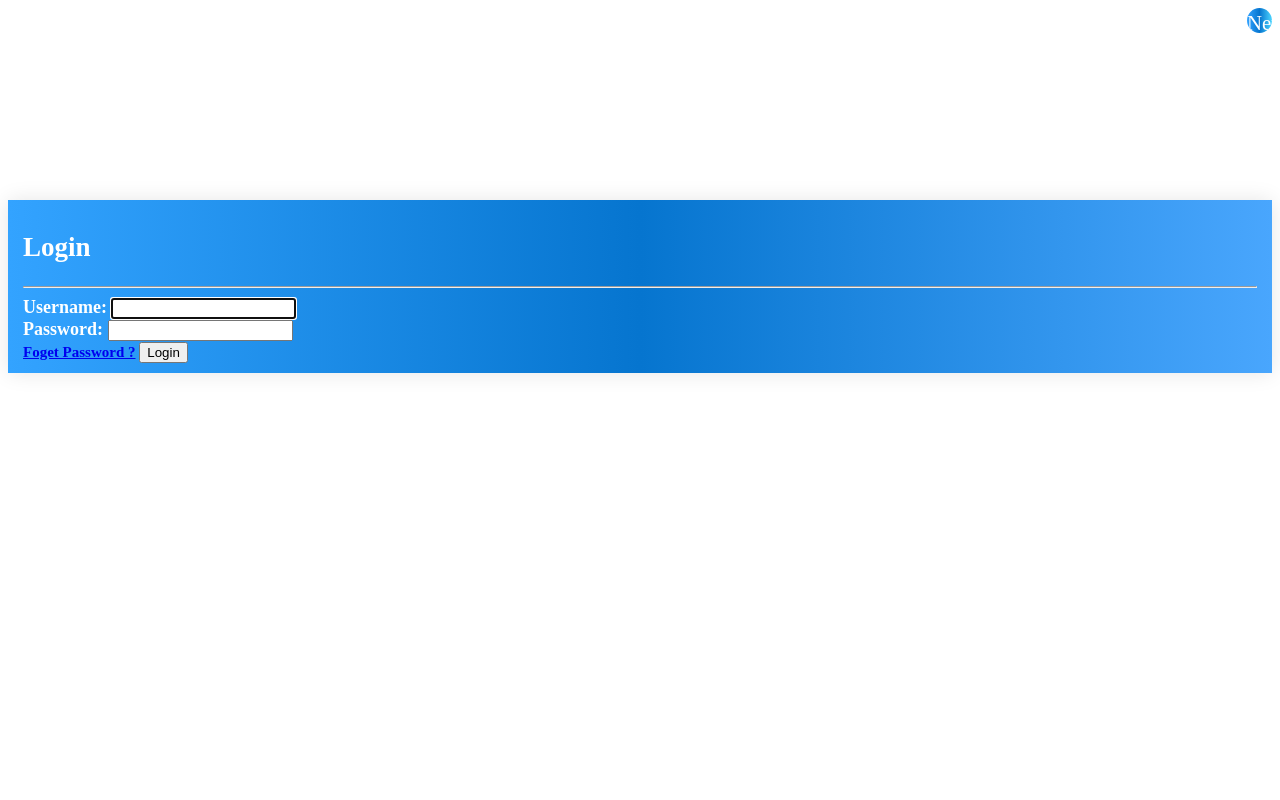
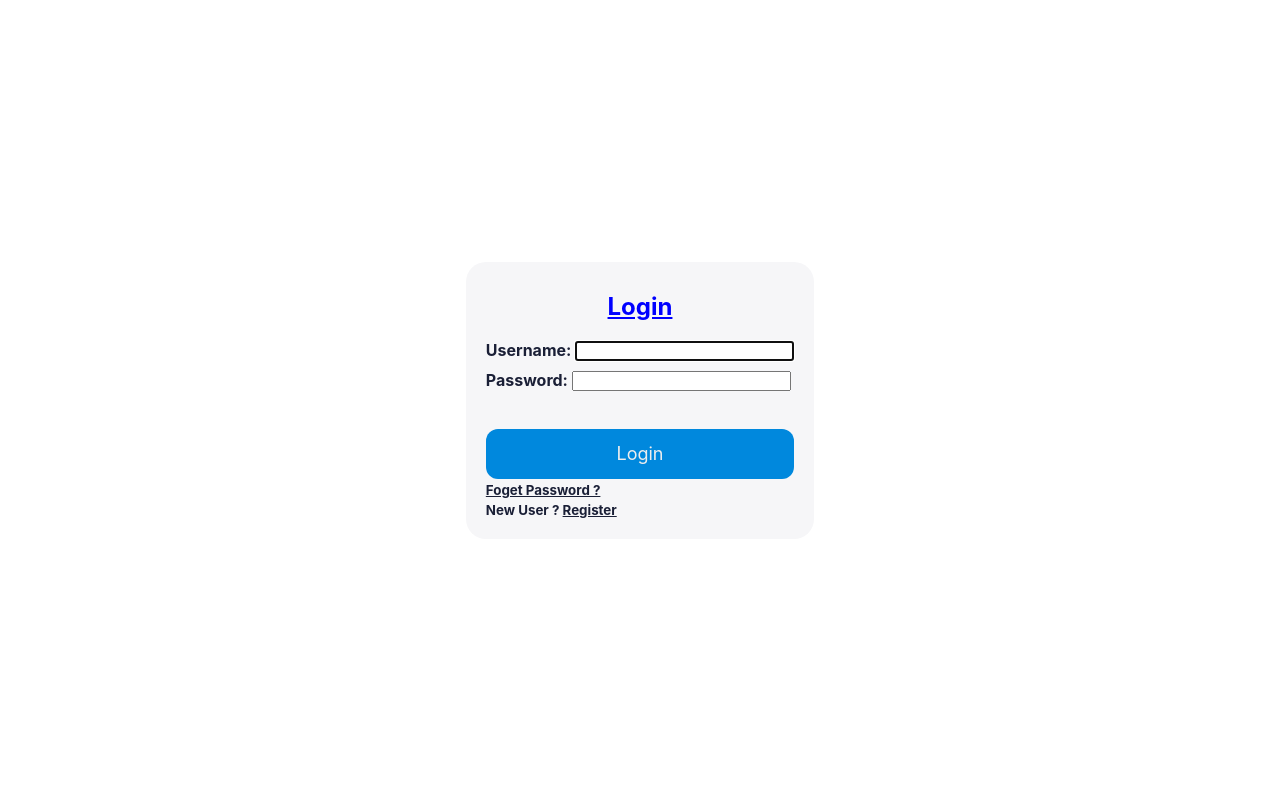
Before and after one commit to pranav97954/Project_dynamics, a Django app: page /login/ in a window 1280 px wide. Run offline with Django 4.2, Linux system fonts and the light colour scheme.

Commit message:
adding auto logout and new styling in auth

```diff
--- /dev/null
+++ b/static/css/stauth.css
@@ -0,0 +1,54 @@
+*{
+    padding: 0;
+    margin: 0;
+    box-sizing: border-box;
+    color: #1a1f36;
+    font-family: -apple-system,BlinkMacSystemFont,Segoe UI,Roboto,Helvetica Neue,Ubuntu,sans-serif;
+    word-wrap: break-word;
+}
+
+body {
+align-items: center;
+background-color: #fff;
+display: flex;
+justify-content: center;
+height: 100vh;
+}
+
+form {
+background-color: #f6f6f8;
+border-radius: 20px;
+box-sizing: border-box;
+padding: 20px;
+font-weight: bold;
+}
+form h2{
+text-align: center;
+text-decoration-line: underline;
+color: blue;
+margin: 10px;
+font-weight: bold;
+}
+form input{
+margin-top: 10px;
+color: black;
+
+}
+.submit {
+background-color: #08d;
+border-radius: 12px;
+border: 0;
+box-sizing: border-box;
+color: #eee;
+cursor: pointer;
+font-size: 18px;
+height: 50px;
+margin-top: 38px;
+outline: 0;
+text-align: center;
+width: 100%;
+}
+
+.submit:active {
+background-color: rgb(146, 200, 244);
+}
--- a/static/css/styleauth.css
+++ /dev/null
@@ -1,218 +0,0 @@
-.container-box {
-    font-family: 'Poppins', sans-serif;
-}
-
-.container {
-    color: #fff;
-    background: linear-gradient(to right, #33a3ff, #0675cf, #49a6fd);
-    font-size: 18px;
-    font-weight: 600;
-    text-transform: capitalize;
-    padding: 10px 15px;
-    margin: 200px auto 0;
-    border: none;
-    outline: none;
-    box-shadow: 0 0 20px rgba(0, 0, 0, 0.1);
-    display: block;
-    transition: all 0.3s ease 0s;
-}
-
-.container:hover,
-.container:focus {
-    color: #fff;
-    box-shadow: 0 0 10px rgba(0, 0, 0, 0.4);
-    outline: none;
-}
-
-.container-dialog {
-    width: 400px;
-    margin: 70px auto 0;
-}
-
-.container-dialog {
-    transform: scale(0.5);
-}
-
-.container-dialog {
-    transform: scale(1);
-}
-
-.container-dialog .container-content {
-    text-align: center;
-    border: none;
-}
-
-.text-primary {
-    color: #fff;
-    background: linear-gradient(to right, #33a3ff, #0675cf, #4cd5ff);
-    font-size: 25px;
-    font-weight: 400;
-    text-shadow: none;
-    line-height: 27px;
-    height: 25px;
-    width: 25px;
-    border-radius: 50%;
-    overflow: hidden;
-    opacity: 1;
-    position: absolute;
-    left: auto;
-    right: 8px;
-    top: 8px;
-    z-index: 1;
-    transition: all 0.3s;
-}
-
-.container-content .close:hover {
-    color: #fff;
-    box-shadow: 0 0 5px rgba(0, 0, 0, 0.5);
-}
-
-.close:focus {
-    outline: none;
-}
-
-.container-body {
-    padding: 60px 40px 40px !important;
-}
-
-.container-body .title {
-    color: #026fd4;
-    font-size: 33px;
-    font-weight: 700;
-    letter-spacing: 1px;
-    margin: 0 0 10px;
-}
-
-.container-body .description {
-    color: #9A9EA9;
-    font-size: 16px;
-    margin: 0 0 20px;
-}
-
-.container-body .form-group {
-    text-align: left;
-    margin-bottom: 20px;
-    position: relative;
-}
-
-.container-body .input-icon {
-    color: #777;
-    font-size: 18px;
-    transform: translateY(-50%);
-    position: absolute;
-    top: 50%;
-    left: 20px;
-}
-
-.container-body .form-control {
-    font-size: 17px;
-    height: 45px;
-    width: 100%;
-    padding: 6px 0 6px 50px;
-    margin: 0 auto;
-    border: 2px solid #eee;
-    border-radius: 5px;
-    box-shadow: none;
-    outline: none;
-}
-
-.form-control::placeholder {
-    color: #AEAFB1;
-}
-
-.form-group.checkbox {
-    width: 130px;
-    margin-top: 0;
-    display: inline-block;
-}
-
-.form-group.checkbox label {
-    color: #9A9EA9;
-    font-weight: normal;
-}
-
-.form-group.checkbox input[type=checkbox] {
-    margin-left: 0;
-}
-
-.container-body .forgot-pass {
-    color: #7F7FD5;
-    font-size: 13px;
-    text-align: right;
-    width: calc(100% - 135px);
-    margin: 2px 0;
-    display: inline-block;
-    vertical-align: top;
-    transition: all 0.3s ease 0s;
-}
-
-.forgot-pass:hover {
-    color: #9A9EA9;
-    text-decoration: underline;
-}
-
-.container-content .modal-body .btn {
-    color: #fff;
-    background: linear-gradient(to right, #33a3ff, #0675cf, #4cd5ff);
-    font-size: 16px;
-    font-weight: 500;
-    letter-spacing: 1px;
-    text-transform: uppercase;
-    line-height: 38px;
-    width: 100%;
-    height: 40px;
-    padding: 0;
-    border: none;
-    border-radius: 5px;
-    border: none;
-    display: inline-block;
-    transition: all 0.6s ease 0s;
-}
-
-.container-content .modal-body .btn:hover {
-    color: #fff;
-    letter-spacing: 2px;
-    box-shadow: 0 0 10px rgba(0, 0, 0, 0.5);
-}
-
-.container-content .modal-body .btn:focus {
-    outline: none;
-}
-
-.alert {
-    padding: 20px;
-    background-color: #f44336;
-    /* Red */
-    color: white;
-    margin-bottom: 15px;
-}
-
-
-/* The close button */
-
-.closebtn {
-    margin-left: 15px;
-    color: white;
-    font-weight: bold;
-    float: right;
-    font-size: 22px;
-    line-height: 20px;
-    cursor: pointer;
-    transition: 0.3s;
-}
-
-
-/* When moving the mouse over the close button */
-
-.closebtn:hover {
-    color: black;
-}
-
-@media only screen and (max-width: 480px) {
-    .container-dialog {
-        width: 95% !important;
-    }
-    .container-content .container-body {
-        padding: 60px 20px 40px !important;
-    }
-}
--- a/templates/authentication/changepassword.html
+++ b/templates/authentication/changepassword.html
@@ -6,7 +6,7 @@
     <meta http-equiv="X-UA-Compatible" content="IE=edge">
     <meta name="viewport" content="width=device-width, initial-scale=1.0">
     <title>Changepassword</title>
-    <link rel="stylesheet" href="{% static 'css/styleauth.css' %}">
+    <link rel="stylesheet" href="{% static 'css/stauth.css' %}">
 </head>
 <body>
     <div class="container">
@@ -26,7 +26,7 @@
                         {{fm.label_tag}} {{fm}}
                         <small class="text-danger">{{fm.errors|striptags}}</small><br>
                     {% endfor %}
-                    <button type="submit" class="btn">Submit</button>
+                    <button type="submit" class="submit">Submit</button>
                     {% if form.non_field_errors %}
                        {% for error in form.non_field_errors %}
                           <p class="alert">{{error}}</p>
--- a/templates/authentication/login.html
+++ b/templates/authentication/login.html
@@ -6,24 +6,21 @@
     <meta http-equiv="X-UA-Compatible" content="IE=edge">
     <meta name="viewport" content="width=device-width, initial-scale=1.0">
     <title>Login</title>
-    <link rel="stylesheet" href="{% static 'css/styleauth.css' %}">
+    <link rel="stylesheet" href="{% static 'css/stauth.css' %}">
 </head>
 <body>
     <div class="container">
-        <div class="row">
-            <div class="col">
-                <h2>Login</h2>
-                <hr>
-                <form action="" method="post" novalidate class="shadow">
+        <form action="" method="post" novalidate class="shadow">
+                    <h2>Login</h2>
                     {% csrf_token %}
                     {% for fm in form %}
                     {{fm.label_tag}} {{fm}} <small class="text-danger">{{fm.errors|striptags}}</small> <br>
                     {% endfor %}
+
+                    <input type="submit" value="Login" class="submit">
                     <small><a href="http://127.0.0.1:8000/password-reset/"
                         class="text-danger">Foget Password ?</a>
                     </small>
-                    <input type="submit" value="Login" class="btn"> <br>
-
                     <div class="text-primary">
                         <small>New User ? <a href="http://127.0.0.1:8000/registration/"
                             class="text-danger">Register</a>
@@ -35,11 +32,14 @@
                              <p class="alert">{{error}}</p>
                         {% endfor %}
                     {% endif %}
-
-                </form>
-            </div>
-        </div>
+                    {% for message in messages %}
+                          <div class="message {{ message.tags }}">
+                                  {{ message }}
+                          </div>
+                    {% endfor %}
+        </form>
     </div>
+    {{ redirect_to_login_immediately }}
 
 </body>
 </html>
```
Also changed, not shown: researchproject/settings.py (+13 -0 lines), templates/authentication/Register.html (+3 -8 lines), templates/authentication/password_reset.html (+3 -9 lines), templates/authentication/password_reset_confirm.html (+3 -8 lines), templates/test.html (+2 -45 lines), static/css/style.css (line endings or trailing spaces), 4 other files.
